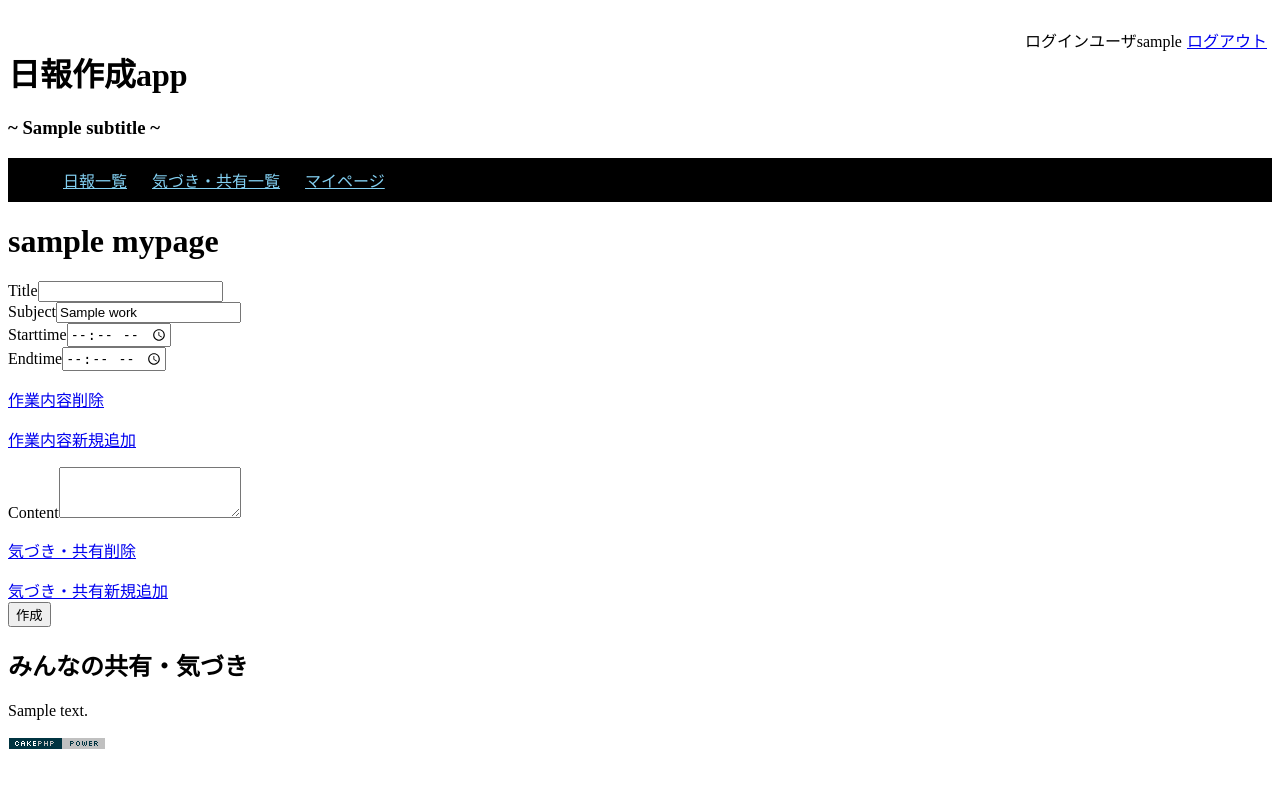
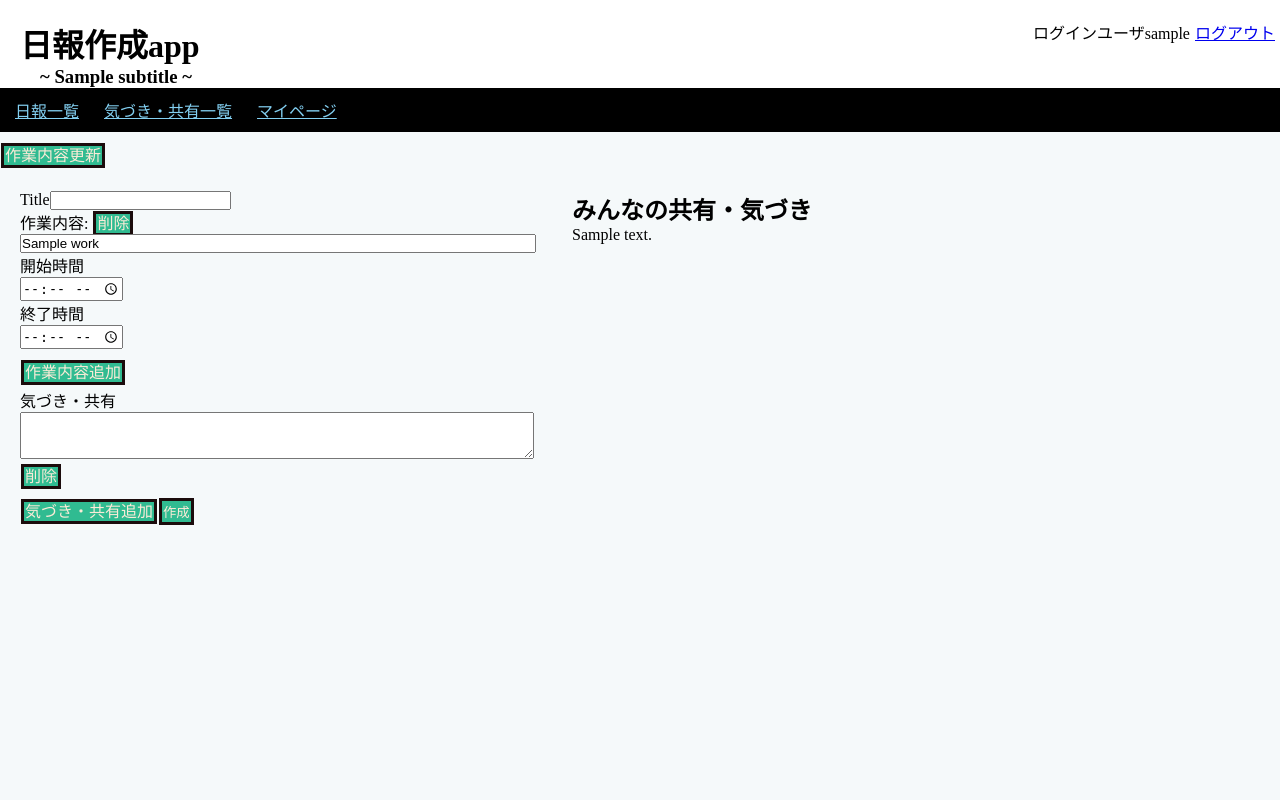
Before and after one commit to TaishiKikuchi/daily_reportapp, a CakePHP app: the page made by app/View/Reports/mypage.ctp in a window 1280 px wide. Run offline with PHP 8.4 and a stand-in for CakePHP, Linux system fonts and the light colour scheme; the template is opened without the code that fills it: most values are stand-ins (such as "Sample title", 1, 10 or a date in 2020); form fields are guessed from the names that the template uses; data that the repository does not hold is empty; some libraries are stand-ins or nearby versions.

Commit message:
[add] 更新ボタン追加(処理未実装) [update] 見た目

```diff
--- a/app/View/Elements/header.ctp
+++ b/app/View/Elements/header.ctp
@@ -11,8 +11,8 @@
     } ?>
     </div>
 
-    <h1>日報作成app</h1>
-    <h3>~ <?php echo $subtitle ?> ~</h3>
+    <h1 class="title">日報作成app</h1>
+    <h3 class="subtitle">~ <?php echo $subtitle ?> ~</h3>
     <nav>
         <ul class="container">
             <li class="item"><a href="/daily_reportapp/reports/index">日報一覧</a></li>
--- a/app/View/Layouts/default.ctp
+++ b/app/View/Layouts/default.ctp
@@ -44,14 +44,14 @@ $cakeDescription = __d('cake_dev', 'CakePHP: the rapid development php framework
 			<?php echo $this->fetch('content'); ?>
 		</div>
 		<div id="footer">
-			<?php echo $this->Html->link(
+			<?php /*echo $this->Html->link(
 					$this->Html->image('cake.power.gif', array('alt' => $cakeDescription, 'border' => '0')),
 					'http://www.cakephp.org/',
 					array('target' => '_blank', 'escape' => false)
-				);
+				); */
 			?>
 		</div>
 	</div>
-	<?php echo $this->element('sql_dump'); ?>
+	<?php //echo $this->element('sql_dump'); ?>
 </body>
 </html>
--- a/app/View/Layouts/flash.ctp
+++ b/app/View/Layouts/flash.ctp
@@ -28,7 +28,7 @@
 <?php endif; ?>
 <style><!--
 P { text-align:center; font:bold 1.1em sans-serif }
-A { color:#444; text-decoration:none }
+A { color:#ff1; text-decoration:none }
 A:HOVER { text-decoration: underline; color:#44E }
 --></style>
 </head>
--- a/app/View/Reports/index.ctp
+++ b/app/View/Reports/index.ctp
@@ -1,5 +1,6 @@
 <?php
     echo $this->element('header');
+    echo $this->Html->css('style');
     echo $this->Html->css('index_style'); ?>
     <div class="report_article">
     <?php
--- a/app/View/Reports/mypage.ctp
+++ b/app/View/Reports/mypage.ctp
@@ -1,5 +1,15 @@
-<?php echo $this->element('header'); ?>
-<h1><?php echo $auth['username'] ?> mypage</h1>
+<?php
+    echo $this->Html->css('style');
+    echo $this->Html->css('mypage_style');
+    echo $this->element('header'); ?>
+    <p class="addbutton"><?php echo $this->Html->link('作業内容更新',
+        array('controller' => 'reports',
+        'action' => 'uplode_work',
+        $report['Report']['id']),
+        array('class' => 'button')); ?>
+    </p>
+<div class="container">
+    <div class="report_form">
 <?php
     echo $this->Form->create('Report');
     echo $this->Form->input('title', array('default' => $report['Report']['title'], 'div' => false));
@@ -8,49 +18,89 @@ echo $this->Form->input('id', array('type' => 'hidden', 'value' => $report['Repo
     $wc = 0;
 
     foreach ($report['Work'] as $work):
-    $wc++;
+        $wc++; ?>
+        <div>作業内容: <span> <?php
+         echo $this->Html->link('削除',
+         array('controller' => 'reports',
+         'action' => 'delete_work',
+         $work['id']),
+         array('class' => 'button')); ?></span></div>
+
+    <?php
         echo $this->Form->input('Work.' . $wc . '.id', array('type' => 'hidden','value' => $work['id']));
         echo $this->Form->input('Work.' . $wc . '.subject',
-        array('div' => false,
-              'value' => $work['subject']
-        )
-    );
+            array('label' => false,
+                'value' => $work['subject'],
+                'class' => 'textarea')); ?>
+        <div>開始時間</div>
+    <?php
         echo $this->Form->input('Work.' . $wc . '.starttime',
             array('type' => 'time',
                 'timeFormat' => '24',
                 'interval' => 15,
                 'round' => 'down',
                 'div' => false,
+                'label' => false,
                 'default' => $work['starttime']
             )
-    );
+        ); ?>
+        <div>終了時間</div>
+    <?php
         echo $this->Form->input('Work.' . $wc . '.endtime',
             array('type' => 'time',
                 'timeFormat' => '24',
                 'interval' => 30,
                 'div' => false,
+                'label' => false,
                 'default' => $work['endtime']
             )
-    ); ?>
-    <p><?php echo $this->Html->link('作業内容削除', array('controller' => 'reports', 'action' => 'delete_work', $work['id'])); ?></p>
-<?php endforeach; ?>
-<p><?php echo $this->Html->link('作業内容新規追加', array('controller' => 'reports', 'action' => 'create_work', $report['Report']['id'])); ?></p>
+        );
+
+    endforeach; ?>
+    <p class="addbutton"><?php echo $this->Html->link('作業内容追加',
+        array('controller' => 'reports',
+        'action' => 'create_work',
+        $report['Report']['id']),
+        array('class' => 'button')); ?>
+    </p>
     <?php
     $sc = 0;
     foreach ($report['Share'] as $share):
-    $sc++;
+        $sc++; ?>
+        <div>気づき・共有</div>
+    <?php
         echo $this->Form->input('Share.' . $sc . '.id', array('type' => 'hidden','value' => $share['id']));
         echo $this->Form->input('Share.' . $sc . '.content',
             array('rows' => '3',
-              'value' => $share["content"]
-            )
-    ); ?>
-    <p><?php echo $this->Html->link('気づき・共有削除', array('controller' => 'reports', 'action' => 'delete_share', $share['id'])); ?></p>
-<?php endforeach;
-echo $this->Html->link('気づき・共有新規追加', array('action' => 'create_share', $report['Report']['id']));
-echo $this->Form->end('作成'); ?>
+            'label' => false,
+            'value' => $share["content"],
+            'class' => 'textarea'));
 
+        echo $this->Html->link('削除',
+            array('controller' => 'reports',
+            'action' => 'delete_share',
+            $share['id']),
+            array('class' => 'button'));
+    endforeach; ?>
+
+    <p class="addbutton">
+    <?php
+        echo $this->Html->link('気づき・共有追加',
+            array('action' => 'create_share',
+            $report['Report']['id']),
+            array('class' => 'button'));
+        echo $this->Form->button('作成', array(
+                'type' => 'submit',
+                'escape' => true,
+                'class' => 'button'
+            ));
+        echo $this->Form->end(); ?>
+    </p>
+    </div>
+    <div class="show_share">
     <h2>みんなの共有・気づき</h2>
     <?php foreach ($shares as $share): ?>
                 <p><?php echo $share['Share']['content']; ?></p>
     <?php endforeach; ?>
+    </div>
+</div>
--- a/app/webroot/css/header_style.css
+++ b/app/webroot/css/header_style.css
@@ -4,7 +4,7 @@ header {
     padding-top: 20px;
 }
 
-#loginstu  {
+#loginstu {
     margin-right: 5px;
     float:right;
 }
@@ -38,3 +38,11 @@ nav {
 .item a:hover {
     color: #fff;
 }
+
+.title {
+    margin-left:20px;
+}
+
+.subtitle {
+    margin-left:40px;
+}
--- /dev/null
+++ b/app/webroot/css/mypage_style.css
@@ -0,0 +1,56 @@
+.textarea{
+    width: 100%;
+    resize: vertical;
+}
+
+.button {
+    margin: 1px;
+    padding: 1px;
+    border: solid rgb(27, 12, 12);
+    background-color: rgb(48, 187, 145);
+    text-decoration: none;
+    color: antiquewhite;
+    float:block;
+}
+
+.submit input {
+    margin: 5px;
+    padding: 2px;
+    border: solid rgb(27, 12, 12);
+    background-color: rgb(48, 187, 145);
+    text-decoration: none;
+    color: antiquewhite;
+    float:block;
+}
+
+
+.container {
+    display: flex;
+    justify-content: center;
+    flex-wrap: wrap;
+}
+
+.report_form {
+    max-width: 40%;
+    min-width: 100px;
+    margin:10px;
+    padding:10px;
+    flex-grow:2;
+}
+
+.show_share {
+    max-width:40%;
+    min-width: 100px;
+    margin:10px;
+    padding:10px;
+}
+
+.addbutton {
+    margin-top:10px;
+    margin-bottom: 5px;
+}
+
+@media screen and (max-width: 400px) {
+    .show_share { max-width: 80%; }
+    .report_form { max-width: 80%; }
+ }
--- /dev/null
+++ b/app/webroot/css/style.css
@@ -0,0 +1,9 @@
+@charset "utf-8";
+* {
+    padding: 0;
+    margin: 0;
+}
+
+body {
+    background-color: #f5f9fa;
+}
```
Also changed, not shown: app/webroot/css/index_style.css (+1 -11 lines). Lines whose indentation alone changed are shown as unchanged.
